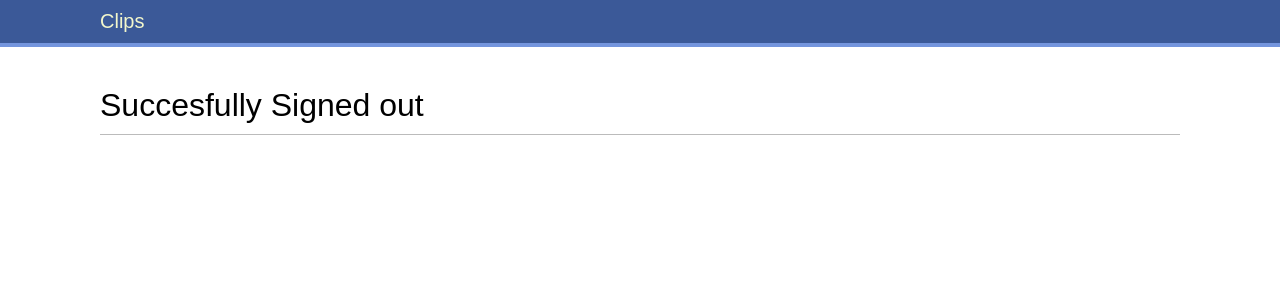
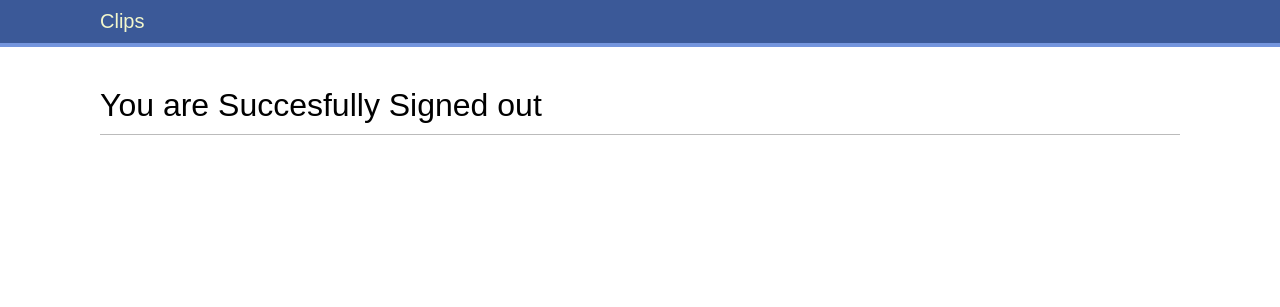
Before and after one commit to carthick/markdown, a Django app: page /user_profile/signout/ in a window 1280 px wide. Shown: the top 307 px of the page. Run offline with Django 3.2, Linux system fonts and the light colour scheme.

Commit message:
changed text signout

```diff
--- a/user_profile/templates/user_profile/signout.html
+++ b/user_profile/templates/user_profile/signout.html
@@ -3,5 +3,5 @@
 {% block title %}Log-Out{% endblock %}
 
 {% block content %}
-  <h1>Succesfully Signed out</h1>
+  <h1>You are Succesfully Signed out</h1>
 {% endblock %}
```
